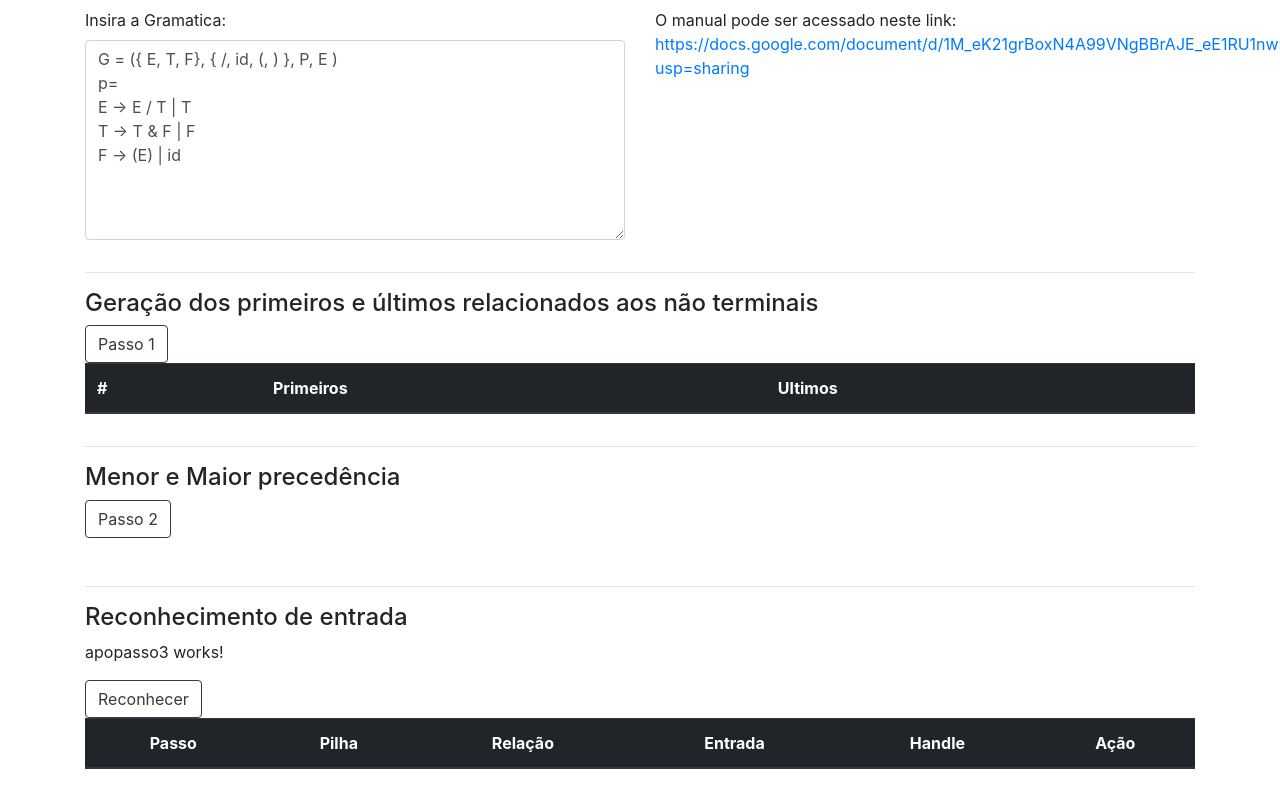
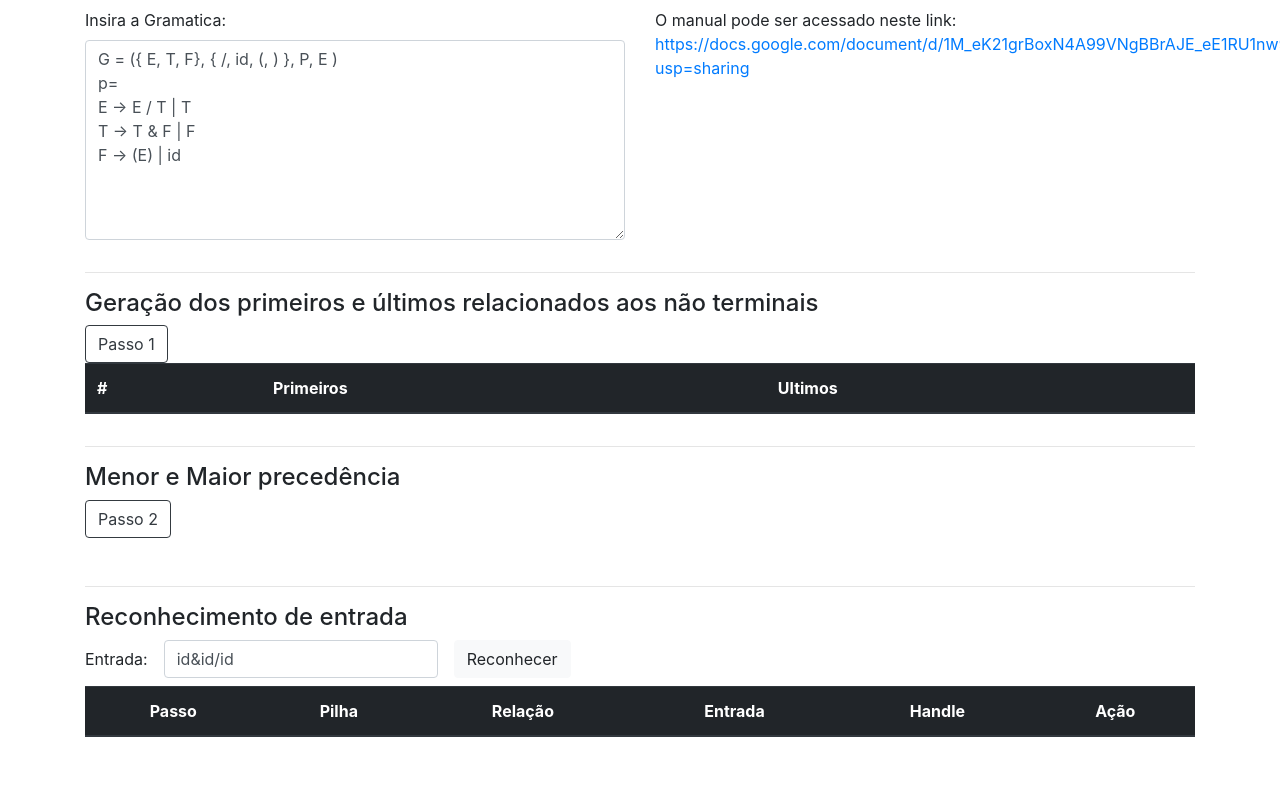
Before and after one commit to jacksomsoares/semanticalize, an Angular app: page /precedencia-operadores in a window 1280 px wide. Shown: the part 416-1201 px from the top of the page. After the commit the page ends 1169 px from the top, so only its background shows below. Built offline with nearby package versions, Linux system fonts and the light colour scheme.

Commit message:
Added input field to be recognized by the component

```diff
--- a/src/app/apopasso3/apopasso3.component.html
+++ b/src/app/apopasso3/apopasso3.component.html
@@ -1,7 +1,12 @@
-<p>
-  apopasso3 works!
-</p>
-<button class="btn btn-outline-dark" (click)="recognize()" >Reconhecer</button>
+<div class="form-inline">
+  <div class="form-group mb-2">
+    <label for="inputRecognition">Entrada: </label>
+  </div>
+  <div class="form-group mx-sm-3 mb-2">
+    <input id="inputRecognition" class="form-control" type="text" [(ngModel)]="inputRecog">
+  </div>
+  <button class="btn btn-light mb-2" (click)="recognize()">Reconhecer</button>
+</div>
 <table class="table">
   <thead class="thead-dark">
     <tr>
--- a/src/app/apopasso3/apopasso3.component.ts
+++ b/src/app/apopasso3/apopasso3.component.ts
@@ -10,6 +10,7 @@ import {OperatorPrecedenceParser} from '../Classes/operator-precedence-parser';
 })
 export class APOPasso3Component implements OnInit {
   @Input() grammar: string;
+  public inputRecog = "id&id/id";
   public tableRow = Array<{stack: string, relation: string, input: string, handle: string, action: string}>();
 
   constructor() { }
```
